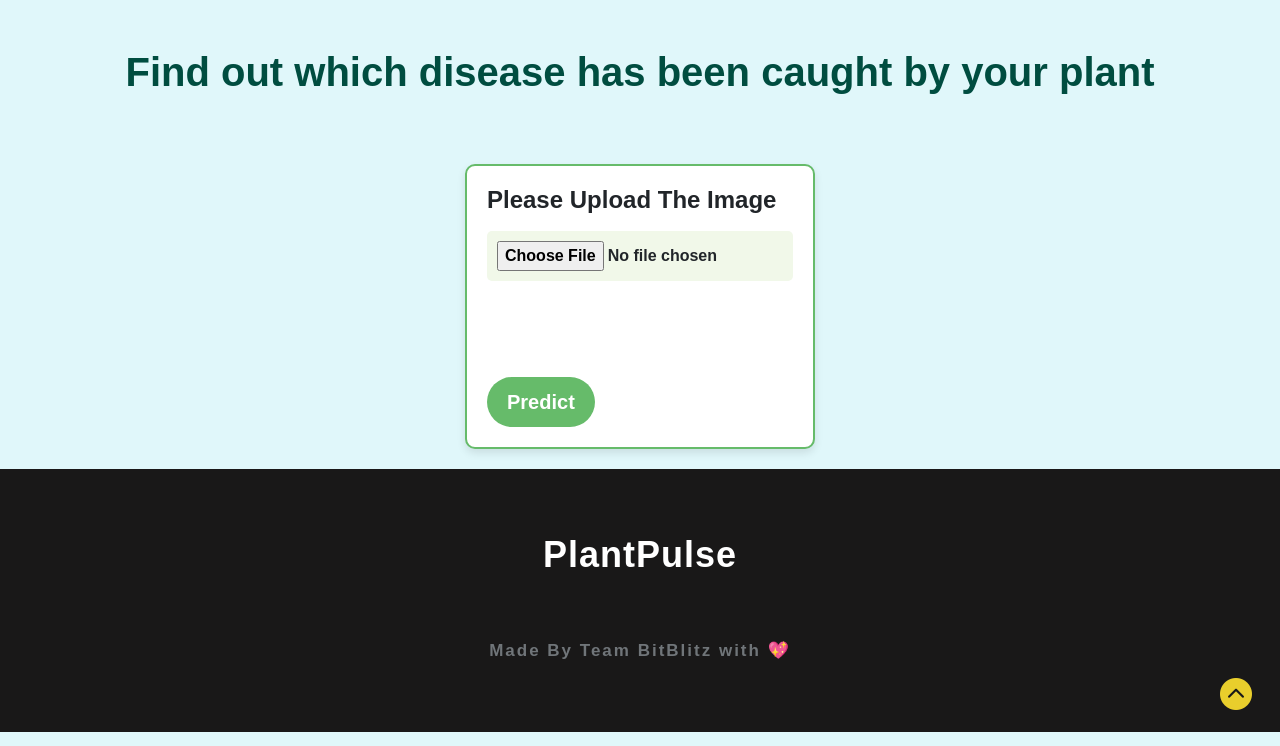
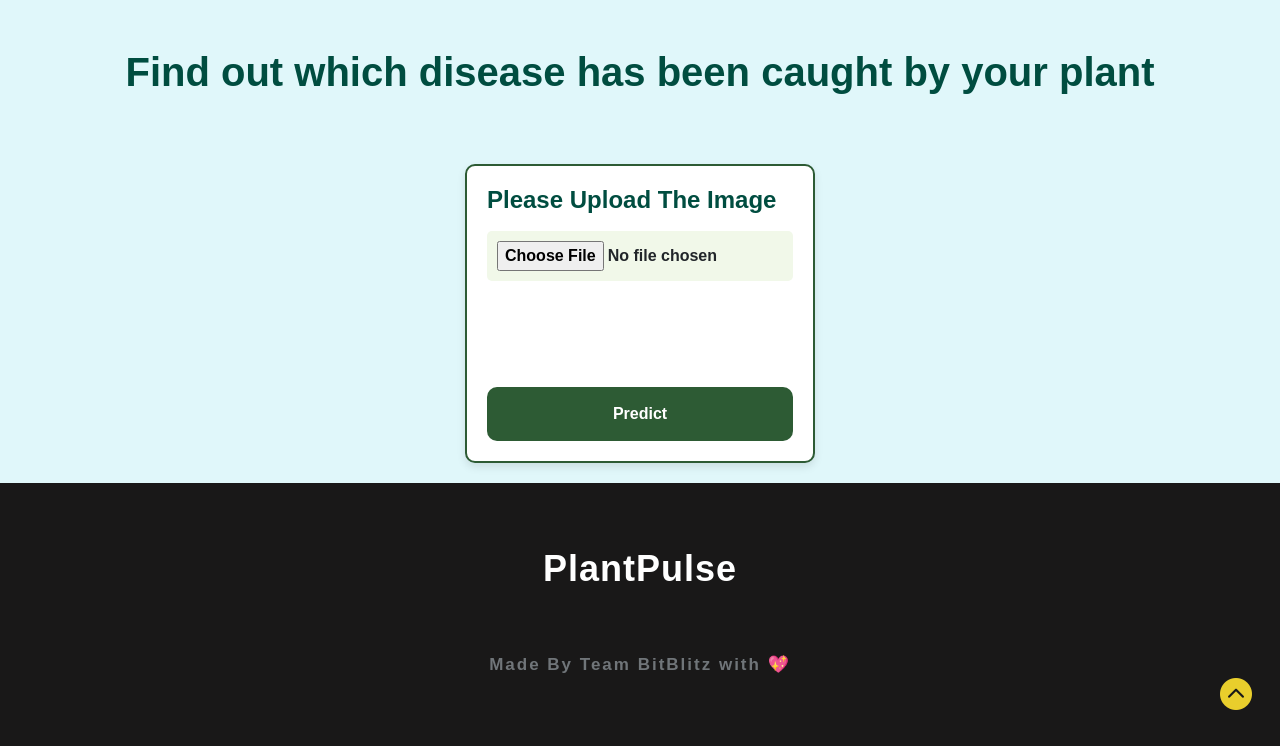
Before and after one commit to Riya-jalan/PlantPulse, a Flask app: page /disease-predict in a window 1280 px wide. Shown: the part 56-802 px from the top of the page. Run offline with Flask 3, Linux system fonts and the light colour scheme; parts of the project's set-up code (start-up, migrations or seed data) failed here and were passed over; some libraries are stand-ins or nearby versions; some web fonts are replaced.

Commit message:
disease_new

```diff
--- a/APP/templates/disease.html
+++ b/APP/templates/disease.html
@@ -21,7 +21,7 @@
     width: 350px;
     margin: 20px auto;
     padding: 20px;
-    border: 2px solid #66bb6a; /* Green border */
+    border: 2px solid #2d5b34; /* Green border */
     border-radius: 10px;
     background-color: #ffffff;
     box-shadow: 0px 4px 8px rgba(0, 0, 0, 0.1); /* Optional shadow for effect */
@@ -36,20 +36,36 @@
     width: 100%;
   }
 
-  /* Style for the Predict button with rounded corners and custom green color */
+  /* Style for the Predict button with full width and custom green color */
   .btn-predict {
     font-weight: bold;
-    background-color: #66bb6a;
+    background-color: #2d5b34;
     color: white;
     border: none;
-    border-radius: 25px;
-    padding: 10px 20px;
+    border-radius: 10px;
+    width: 100%; /* Full width */
+    padding: 15px; /* Increase padding for height */
+    font-size: 16px;
     transition: background-color 0.3s ease;
   }
 
   /* Predict button hover effect */
   .btn-predict:hover {
-    background-color: #57a763;
+    background-color: #2d5b34;
+  }
+
+  /* Style for preview image */
+  #output-image {
+    max-width: 100%;
+    height: auto;
+    border-radius: 10px;
+    margin-top: 10px;
+    box-shadow: 0px 4px 8px rgba(0, 0, 0, 0.2);
+  }
+
+  /* Style for "Please Upload The Image" text */
+  .content-box h2 {
+    color: #004d40;
   }
 </style>
 
```
